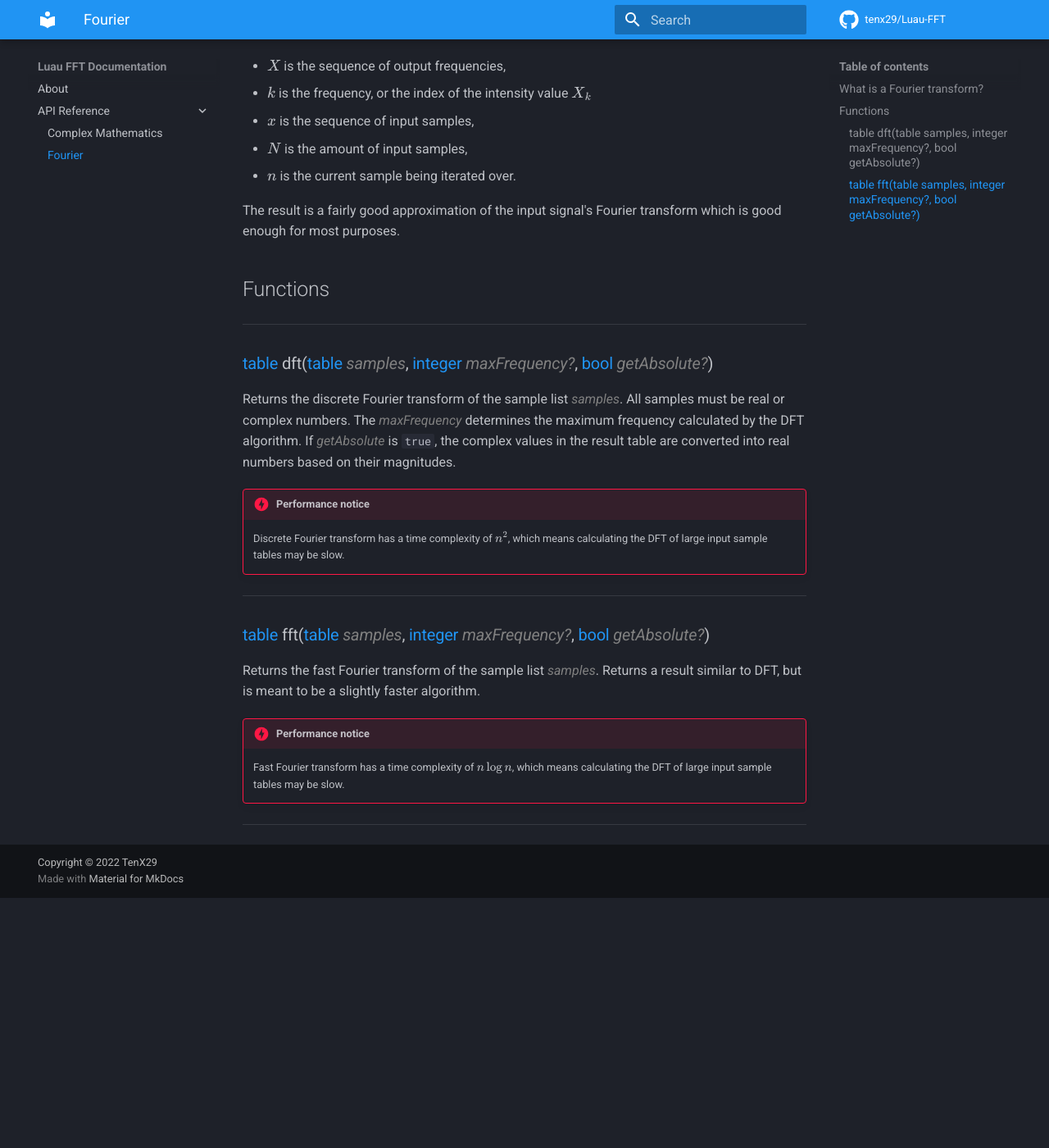
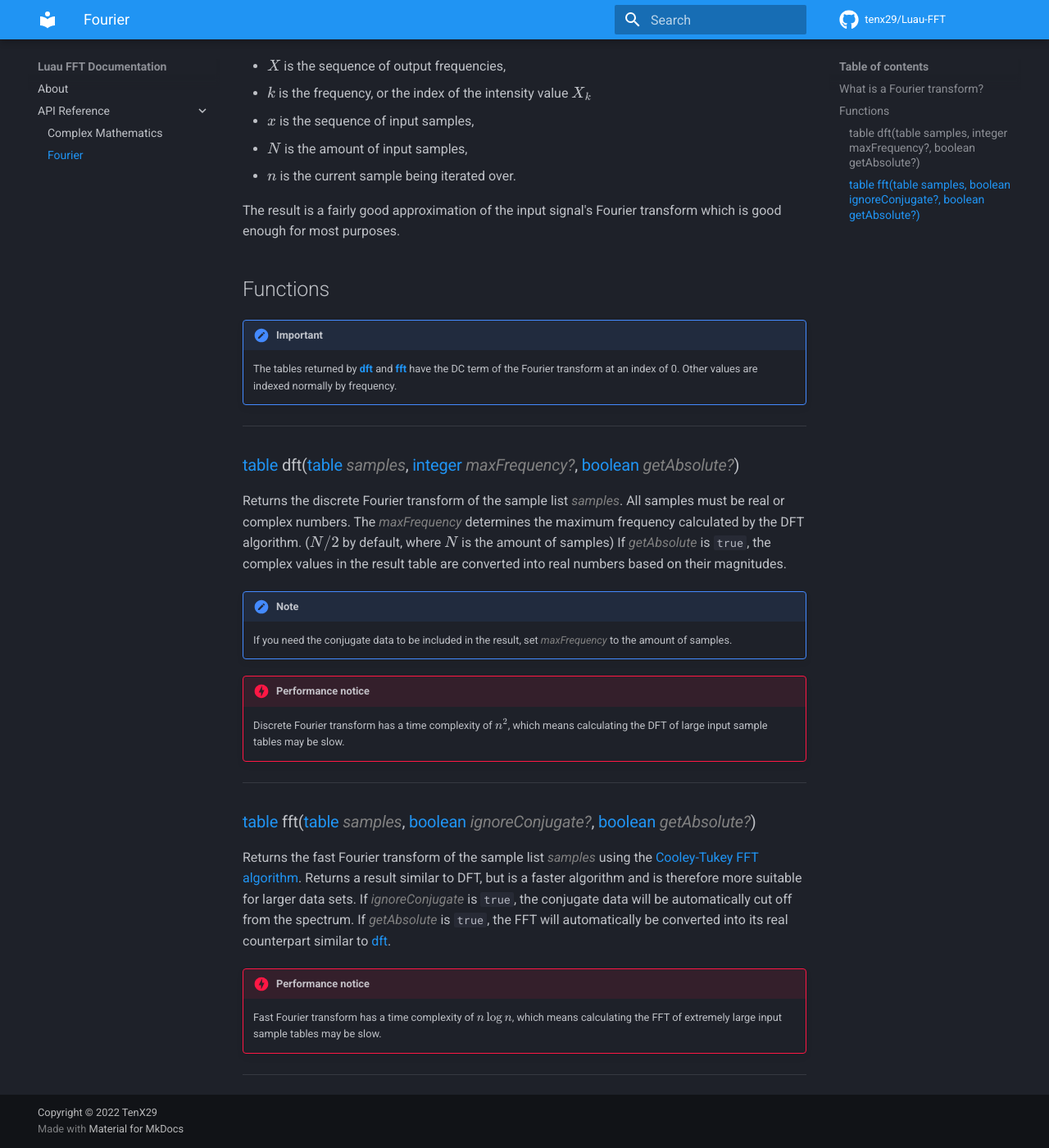
Before and after one commit to tenx29/Luau-FFT, an MkDocs documentation site: the page built from docs/api-reference/fourier.md, in a window 1280 px wide and 1400 px high, scrolled down 1187 px. Shown: the whole window at 82% size. Built offline with MkDocs 1.6.1 and Material for MkDocs 9.7.7, drawn with Linux system fonts in a browser that asks for light colours; comment, search, counter and statistics services are not loaded; before the commit the page ends 2282 px from its top, so only the background shows below that.

Commit message:
Updated documentation

```diff
--- a/docs/api-reference/fourier.md
+++ b/docs/api-reference/fourier.md
@@ -37,20 +37,28 @@ where
 The result is a fairly good approximation of the input signal's Fourier transform which is good enough for most purposes.
 
 ## Functions
+
+!!! important
+    The tables returned by **[dft](#tablehttpsdeveloperrobloxcomen-usarticlestable-dfttablehttpsdeveloperrobloxcomen-usarticlestable-span-style"color-grey"samplesspan-integerhttpsdeveloperrobloxcomen-usarticlesnumbers-span-style"color-grey"maxfrequencyspan-booleanhttpsdeveloperrobloxcomen-usarticlesnumbers-span-style"color-grey"getabsolutespan)** and **[fft](#tablehttpsdeveloperrobloxcomen-usarticlestable-ffttablehttpsdeveloperrobloxcomen-usarticlestable-span-style"color-grey"samplesspan-booleanhttpsdeveloperrobloxcomen-usarticlesnumbers-span-style"color-grey"ignoreconjugatespan-booleanhttpsdeveloperrobloxcomen-usarticlesnumbers-span-style"color-grey"getabsolutespan)** have the DC term of the Fourier transform at an index of 0. Other values are indexed normally by frequency.
+
 ---
 
-### [table](https://developer.roblox.com/en-us/articles/Table) dft([table](https://developer.roblox.com/en-us/articles/Table) *<span style="color: grey">samples</span>*, [integer](https://developer.roblox.com/en-us/articles/Numbers) *<span style="color: grey">maxFrequency?</span>*, [bool](https://developer.roblox.com/en-us/articles/Numbers) *<span style="color: grey">getAbsolute?</span>*)
+### [table](https://developer.roblox.com/en-us/articles/Table) dft([table](https://developer.roblox.com/en-us/articles/Table) *<span style="color: grey">samples</span>*, [integer](https://developer.roblox.com/en-us/articles/Numbers) *<span style="color: grey">maxFrequency?</span>*, [boolean](https://developer.roblox.com/en-us/articles/Numbers) *<span style="color: grey">getAbsolute?</span>*)
 
-Returns the discrete Fourier transform of the sample list *<span style="color: grey">samples</span>*. All samples must be real or complex numbers. The *<span style="color: grey">maxFrequency</span>* determines the maximum frequency calculated by the DFT algorithm. If *<span style="color: grey">getAbsolute</span>* is `true`, the complex values in the result table are converted into real numbers based on their magnitudes.
+Returns the discrete Fourier transform of the sample list *<span style="color: grey">samples</span>*. All samples must be real or complex numbers. The *<span style="color: grey">maxFrequency</span>* determines the maximum frequency calculated by the DFT algorithm. ($N/2$ by default, where $N$ is the amount of samples) If *<span style="color: grey">getAbsolute</span>* is `true`, the complex values in the result table are converted into real numbers based on their magnitudes.
+
+!!! note
+    If you need the conjugate data to be included in the result, set *<span style="color: grey">maxFrequency</span>* to the amount of samples.
+
 !!! danger "Performance notice"
     Discrete Fourier transform has a time complexity of $n^2$, which means calculating the DFT of large input sample tables may be slow.
 
 ---
 
-### [table](https://developer.roblox.com/en-us/articles/Table) fft([table](https://developer.roblox.com/en-us/articles/Table) *<span style="color: grey">samples</span>*, [integer](https://developer.roblox.com/en-us/articles/Numbers) *<span style="color: grey">maxFrequency?</span>*, [bool](https://developer.roblox.com/en-us/articles/Numbers) *<span style="color: grey">getAbsolute?</span>*)
+### [table](https://developer.roblox.com/en-us/articles/Table) fft([table](https://developer.roblox.com/en-us/articles/Table) *<span style="color: grey">samples</span>*, [boolean](https://developer.roblox.com/en-us/articles/Numbers) *<span style="color: grey">ignoreConjugate?</span>*, [boolean](https://developer.roblox.com/en-us/articles/Numbers) *<span style="color: grey">getAbsolute?</span>*)
 
-Returns the fast Fourier transform of the sample list *<span style="color: grey">samples</span>*. Returns a result similar to DFT, but is meant to be a slightly faster algorithm.
+Returns the fast Fourier transform of the sample list *<span style="color: grey">samples</span>* using the [Cooley-Tukey FFT algorithm](https://en.wikipedia.org/wiki/Cooley%E2%80%93Tukey_FFT_algorithm). Returns a result similar to DFT, but is a faster algorithm and is therefore more suitable for larger data sets. If *<span style="color: grey">ignoreConjugate</span>* is `true`, the conjugate data will be automatically cut off from the spectrum. If *<span style="color: grey">getAbsolute</span>* is `true`, the FFT will automatically be converted into its real counterpart similar to [dft](#tablehttpsdeveloperrobloxcomen-usarticlestable-dfttablehttpsdeveloperrobloxcomen-usarticlestable-span-style"color-grey"samplesspan-integerhttpsdeveloperrobloxcomen-usarticlesnumbers-span-style"color-grey"maxfrequencyspan-booleanhttpsdeveloperrobloxcomen-usarticlesnumbers-span-style"color-grey"getabsolutespan).
 !!! danger "Performance notice"
-    Fast Fourier transform has a time complexity of $n \log{n}$, which means calculating the DFT of large input sample tables may be slow.
+    Fast Fourier transform has a time complexity of $n \log{n}$, which means calculating the FFT of extremely large input sample tables may be slow.
 
 ---
```
Also changed, not shown: docs/api-reference/cmath.md (+2 -2 lines).
